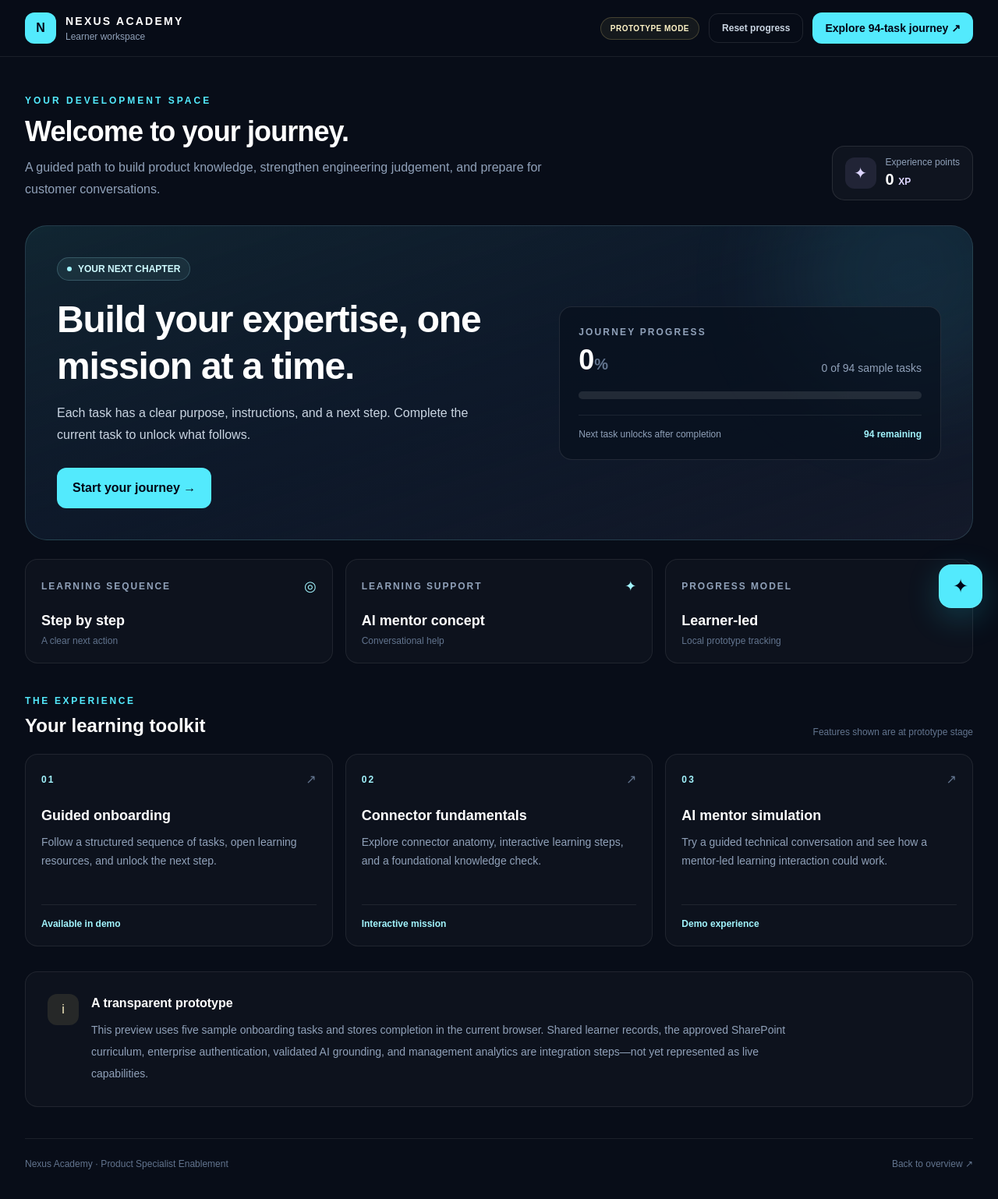
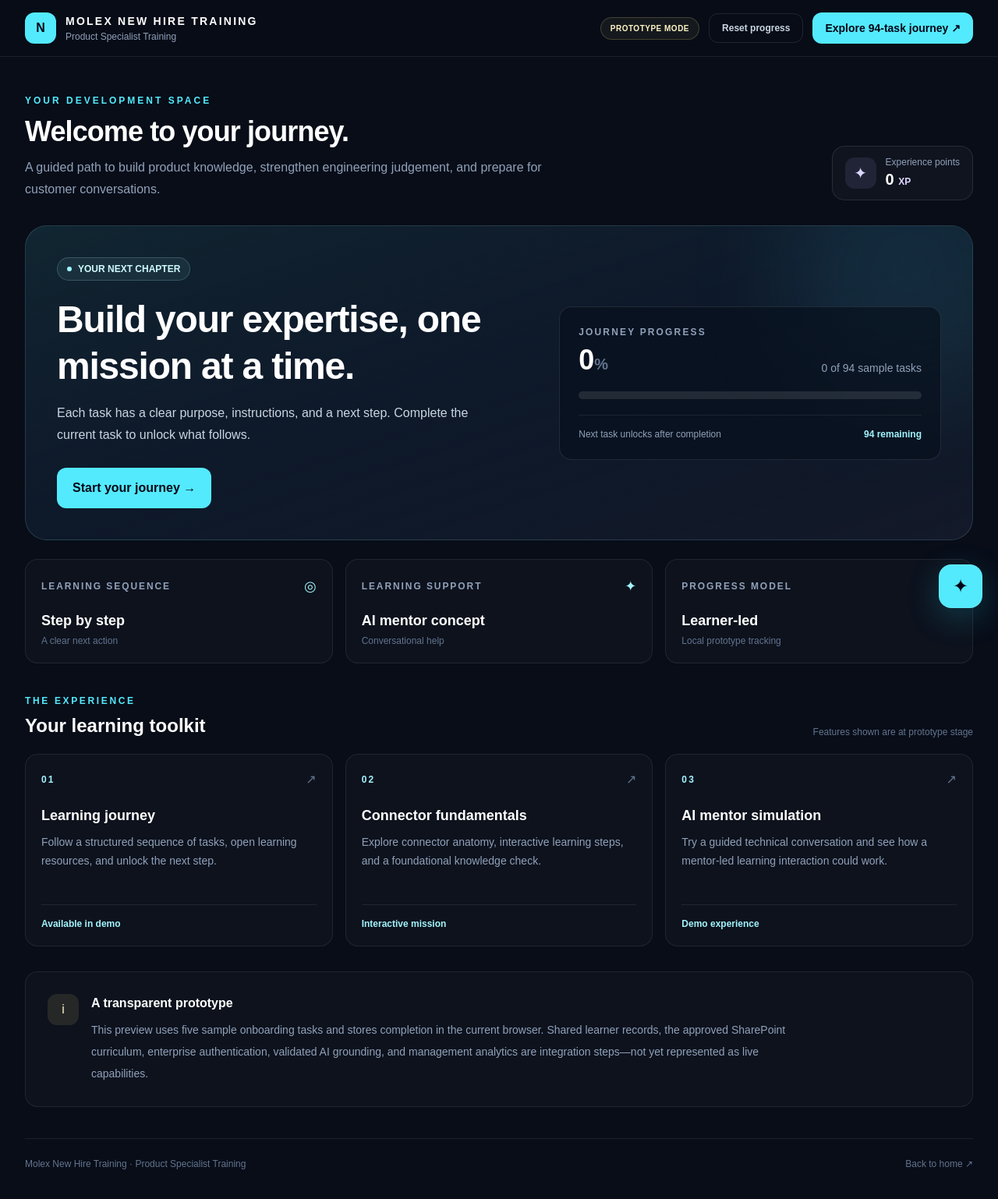
Before and after one commit to vishalawati08/nexus-academy-vishal, a Next.js app: page /dashboard in a window 1280 px wide. Shown: the top 1538 px of the page at 78% size. Built offline with nearby package versions, Linux system fonts and the light colour scheme.

Commit message:
Redesign navigation and apply Molex training identity

```diff
--- a/src/app/dashboard/page.tsx
+++ b/src/app/dashboard/page.tsx
@@ -29,7 +29,7 @@ export default function DashboardPage() {
   }, []);
 
   function resetProgress() {
-    if (!window.confirm("Reset your Nexus Academy demo progress? This will clear 94-task journey progress and XP in this browser.")) return;
+    if (!window.confirm("Reset your Molex training demo progress? This will clear 94-task journey progress and XP in this browser.")) return;
     try {
       localStorage.removeItem(STORAGE_KEY);
       localStorage.removeItem(XP_KEY);
@@ -46,23 +46,23 @@ export default function DashboardPage() {
 
   return <main className="min-h-screen bg-[#080d18] text-white">
     <header className="sticky top-0 z-20 border-b border-white/[0.08] bg-[#080d18]/90 backdrop-blur-xl"><div className="mx-auto flex max-w-7xl items-center justify-between px-5 py-4 sm:px-8">
-      <Link href="/" className="flex items-center gap-3"><div className="flex h-10 w-10 items-center justify-center rounded-xl bg-cyan-300 font-black text-slate-950">N</div><div><p className="text-sm font-bold tracking-[0.16em]">NEXUS ACADEMY</p><p className="mt-0.5 text-xs text-slate-400">Learner workspace</p></div></Link>
+      <Link href="/" className="flex items-center gap-3"><div className="flex h-10 w-10 items-center justify-center rounded-xl bg-cyan-300 font-black text-slate-950">N</div><div><p className="text-sm font-bold tracking-[0.16em]">MOLEX NEW HIRE TRAINING</p><p className="mt-0.5 text-xs text-slate-400">Product Specialist Training</p></div></Link>
       <div className="flex items-center gap-2 sm:gap-3"><span className="hidden rounded-full border border-amber-200/20 bg-amber-200/[0.06] px-3 py-1.5 text-[10px] font-bold uppercase tracking-wider text-amber-100 sm:inline-flex">Prototype mode</span><button type="button" onClick={resetProgress} className="rounded-xl border border-white/10 px-3 py-2.5 text-xs font-semibold text-slate-300 transition hover:border-rose-200/30 hover:text-rose-200 sm:px-4">Reset progress</button><Link href="/journey" className="rounded-xl bg-cyan-300 px-3 py-2.5 text-xs font-bold text-slate-950 transition hover:bg-cyan-200 sm:px-4 sm:text-sm">Explore 94-task journey ↗</Link></div>
     </div></header>
     <div className="mx-auto max-w-7xl px-5 py-8 sm:px-8 sm:py-12">
       <div className="mb-8 flex flex-col justify-between gap-5 sm:flex-row sm:items-end"><div><p className="text-xs font-bold uppercase tracking-[0.25em] text-cyan-300">YOUR DEVELOPMENT SPACE</p><h1 className="mt-3 text-3xl font-semibold tracking-tight sm:text-4xl">Welcome to your journey.</h1><p className="mt-3 max-w-2xl text-sm leading-7 text-slate-400 sm:text-base">A guided path to build product knowledge, strengthen engineering judgement, and prepare for customer conversations.</p></div><div className="flex items-center gap-3 rounded-2xl border border-white/10 bg-white/[0.03] px-4 py-3"><div className="flex h-10 w-10 items-center justify-center rounded-xl bg-violet-300/10 text-xl text-violet-200">✦</div><div><p className="text-xs text-slate-400">Experience points</p><p className="text-xl font-bold">{loaded ? xp : "—"} <span className="text-xs font-semibold text-violet-200">XP</span></p></div></div></div>
       <section className="relative overflow-hidden rounded-[1.75rem] border border-cyan-200/15 bg-gradient-to-br from-cyan-300/[0.12] via-[#0e192a] to-indigo-300/[0.08] p-6 sm:p-10"><div className="pointer-events-none absolute -right-20 -top-24 h-80 w-80 rounded-full bg-cyan-300/[0.09] blur-3xl" /><div className="relative grid gap-8 lg:grid-cols-[1fr_0.8fr] lg:items-center">
-        <div><div className="inline-flex items-center gap-2 rounded-full border border-cyan-200/20 bg-cyan-200/[0.07] px-3 py-1.5 text-xs font-semibold text-cyan-100"><span className="h-1.5 w-1.5 rounded-full bg-cyan-200" />YOUR NEXT CHAPTER</div><h2 className="mt-5 max-w-2xl text-3xl font-semibold leading-tight tracking-tight sm:text-5xl">{finished ? "You’ve completed the sample journey." : completed === 0 ? "Build your expertise, one mission at a time." : "Momentum looks good. Keep going."}</h2><p className="mt-4 max-w-xl text-sm leading-7 text-slate-300 sm:text-base">{finished ? "Review your learning journey or reset the demo to walk through it again." : "Each task has a clear purpose, instructions, and a next step. Complete the current task to unlock what follows."}</p><Link href="/onboarding" className="mt-7 inline-flex items-center gap-3 rounded-xl bg-cyan-300 px-5 py-3.5 font-bold text-slate-950 transition hover:-translate-y-0.5 hover:bg-cyan-200">{finished ? "Review journey" : completed > 0 ? "Resume your journey" : "Start your journey"} →</Link></div>
+        <div><div className="inline-flex items-center gap-2 rounded-full border border-cyan-200/20 bg-cyan-200/[0.07] px-3 py-1.5 text-xs font-semibold text-cyan-100"><span className="h-1.5 w-1.5 rounded-full bg-cyan-200" />YOUR NEXT CHAPTER</div><h2 className="mt-5 max-w-2xl text-3xl font-semibold leading-tight tracking-tight sm:text-5xl">{finished ? "You’ve completed the sample journey." : completed === 0 ? "Build your expertise, one mission at a time." : "Momentum looks good. Keep going."}</h2><p className="mt-4 max-w-xl text-sm leading-7 text-slate-300 sm:text-base">{finished ? "Review your learning journey or reset the demo to walk through it again." : "Each task has a clear purpose, instructions, and a next step. Complete the current task to unlock what follows."}</p><Link href="/journey" className="mt-7 inline-flex items-center gap-3 rounded-xl bg-cyan-300 px-5 py-3.5 font-bold text-slate-950 transition hover:-translate-y-0.5 hover:bg-cyan-200">{finished ? "Review journey" : completed > 0 ? "Resume your journey" : "Start your journey"} →</Link></div>
         <div className="rounded-2xl border border-white/10 bg-[#08101d]/70 p-5 sm:p-6"><div className="flex items-end justify-between gap-4"><div><p className="text-xs font-semibold uppercase tracking-[0.18em] text-slate-400">Journey progress</p><p className="mt-2 text-4xl font-semibold">{loaded ? progress : "—"}<span className="text-xl text-slate-500">%</span></p></div><p className="text-right text-sm text-slate-400">{loaded ? completed + " of " + TASK_COUNT + " sample tasks" : "Loading progress"}</p></div><div className="mt-5 h-2.5 overflow-hidden rounded-full bg-white/10"><div className="h-full rounded-full bg-gradient-to-r from-cyan-300 to-sky-400 transition-all duration-700" style={{ width: (loaded ? progress : 0) + "%" }} /></div><div className="mt-5 flex items-center justify-between border-t border-white/[0.08] pt-4 text-xs"><span className="text-slate-400">{finished ? "Demo complete" : "Next task unlocks after completion"}</span><span className="font-semibold text-cyan-200">{loaded ? TASK_COUNT - completed + " remaining" : "—"}</span></div></div>
       </div></section>
       <section className="mt-6 grid gap-4 sm:grid-cols-3"><Metric icon="◎" label="Learning sequence" value="Step by step" note="A clear next action" /><Metric icon="✦" label="Learning support" value="AI mentor concept" note="Conversational help" /><Metric icon="↗" label="Progress model" value="Learner-led" note="Local prototype tracking" /></section>
       <section className="mt-10"><div className="flex flex-wrap items-end justify-between gap-3"><div><p className="text-xs font-bold uppercase tracking-[0.22em] text-cyan-300">THE EXPERIENCE</p><h2 className="mt-2 text-2xl font-semibold">Your learning toolkit</h2></div><p className="text-xs text-slate-500">Features shown are at prototype stage</p></div><div className="mt-5 grid gap-4 md:grid-cols-2 xl:grid-cols-3">
-        <Feature href="/onboarding" n="01" title="Guided onboarding" text="Follow a structured sequence of tasks, open learning resources, and unlock the next step." status="Available in demo" />
+        <Feature href="/journey" n="01" title="Learning journey" text="Follow a structured sequence of tasks, open learning resources, and unlock the next step." status="Available in demo" />
         <Feature href="/mission/connector-fundamentals" n="02" title="Connector fundamentals" text="Explore connector anatomy, interactive learning steps, and a foundational knowledge check." status="Interactive mission" />
         <Feature href="/training" n="03" title="AI mentor simulation" text="Try a guided technical conversation and see how a mentor-led learning interaction could work." status="Demo experience" />
       </div></section>
       <section className="mt-8 rounded-2xl border border-white/[0.08] bg-white/[0.025] p-5 sm:p-7"><div className="flex gap-4"><div className="flex h-10 w-10 shrink-0 items-center justify-center rounded-xl bg-amber-200/10 text-amber-100">i</div><div><h3 className="font-semibold">A transparent prototype</h3><p className="mt-2 max-w-4xl text-sm leading-7 text-slate-400">This preview uses five sample onboarding tasks and stores completion in the current browser. Shared learner records, the approved SharePoint curriculum, enterprise authentication, validated AI grounding, and management analytics are integration steps—not yet represented as live capabilities.</p></div></div></section>
-      <footer className="mt-10 flex flex-col gap-2 border-t border-white/[0.08] pt-6 text-xs text-slate-500 sm:flex-row sm:justify-between"><span>Nexus Academy · Product Specialist Enablement</span><Link href="/" className="hover:text-cyan-200">Back to overview ↗</Link></footer>
+      <footer className="mt-10 flex flex-col gap-2 border-t border-white/[0.08] pt-6 text-xs text-slate-500 sm:flex-row sm:justify-between"><span>Molex New Hire Training · Product Specialist Training</span><Link href="/" className="hover:text-cyan-200">Back to home ↗</Link></footer>
     </div>
   </main>;
 }
```
